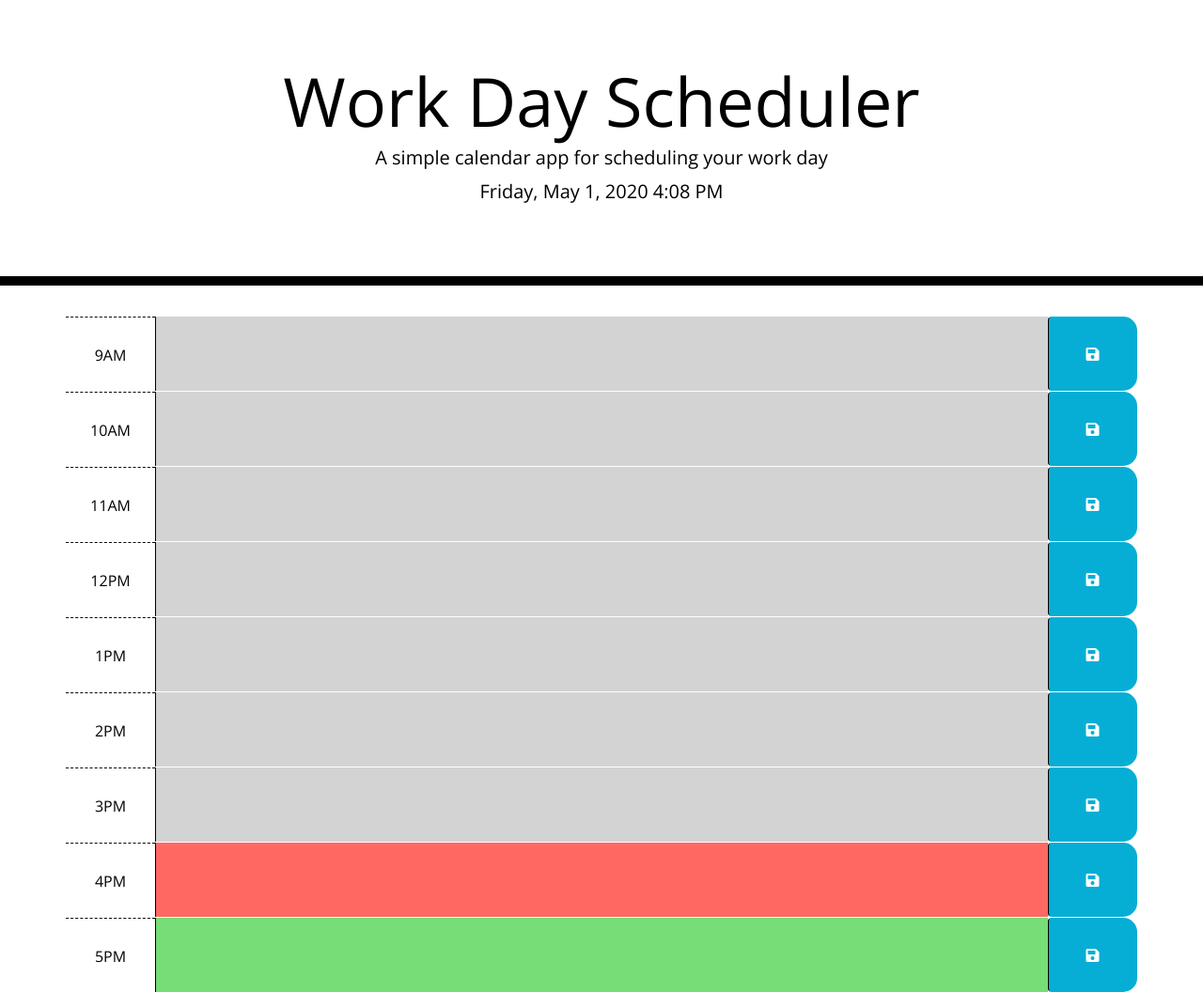
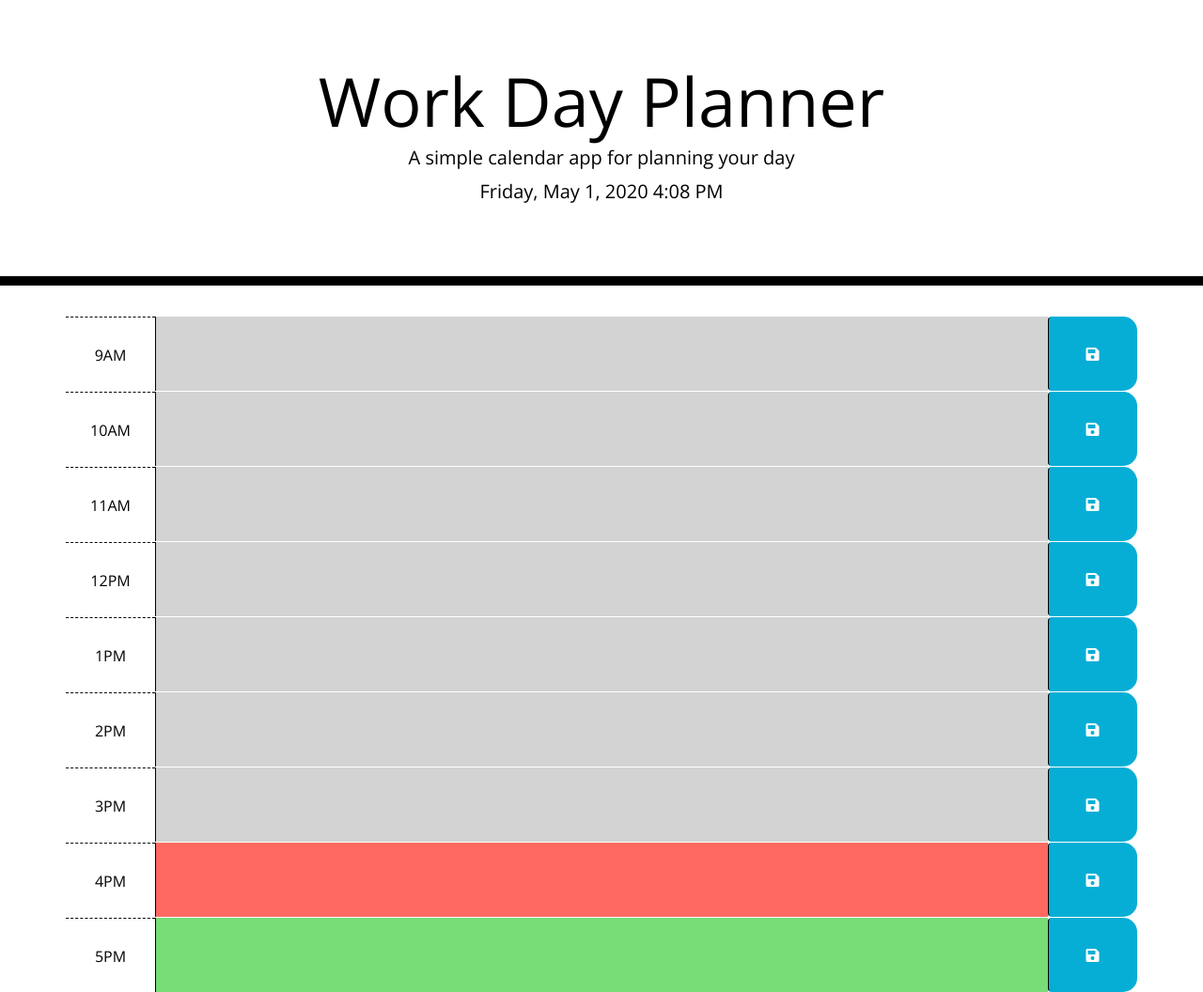
Before and after one commit to vinnielo/Daily-Planner, a plain HTML site: page index.html in a window 1280 px wide. Shown: the whole page at 94% size. Drawn offline with nearby package versions, Linux system fonts and the light colour scheme.

Commit message:
updated readMe

```diff
--- a/assets/js/script.js
+++ b/assets/js/script.js
@@ -1,8 +1,8 @@
-var planner = localStorage.getItem('planner')? JSON.parse(localStorage.getItem("planner")) : {};
+var planner = localStorage.getItem("planner")?JSON.parse(localStorage.getItem("planner")) : {};
 console.log(planner)
 //add ready event listener to the document
 $(document).ready(function () {
-  console.log("document is ready to go!");
+//   console.log("document is ready to go!");
   //render the current time
   var getCurrentTime = function () {
     var currentTime = moment().format("LLLL");
--- a/index.html
+++ b/index.html
@@ -24,8 +24,8 @@
 
   <body>
     <header class="jumbotron">
-      <h1 class="display-3">Work Day Scheduler</h1>
-      <p class="lead">A simple calendar app for scheduling your work day</p>
+      <h1 class="display-3">Work Day Planner</h1>
+      <p class="lead">A simple calendar app for planning your day</p>
       <p id="currentDay" class="lead">Wednesday, April 29th</p>
     </header>
     <div class="container">
```
Also changed, not shown: images/addedtask.PNG, images/dailyplanner.png, images/highlightsavebutton.png, images/removetaskandsave.png.
